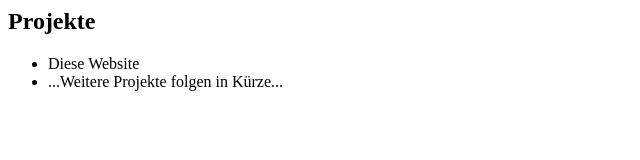
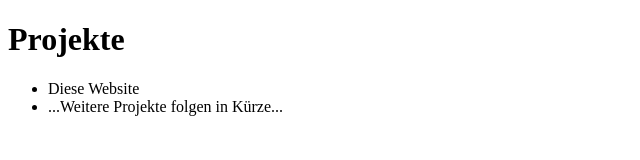
Before and after one commit to michaellestrassegger/mywebsite, a plain HTML site: page projekte.html in a window 1280 px wide. Shown: the whole page, without its empty margins (0-640 px from the left). Drawn offline with Linux system fonts and the light colour scheme.

Commit message:
Update projekte.html

```diff
--- a/projekte.html
+++ b/projekte.html
@@ -1,5 +1,13 @@
-<h2>Projekte</h2>
+<!DOCTYPE html>
+<html lang="de">
+<head>
+  <meta charset="UTF-8">
+</head>
+<body>
+  <h1>Projekte</h1>
   <ul>
     <li>Diese Website</li>
     <li>...Weitere Projekte folgen in Kürze...</li>
   </ul>
+</body>
+</html>
```
